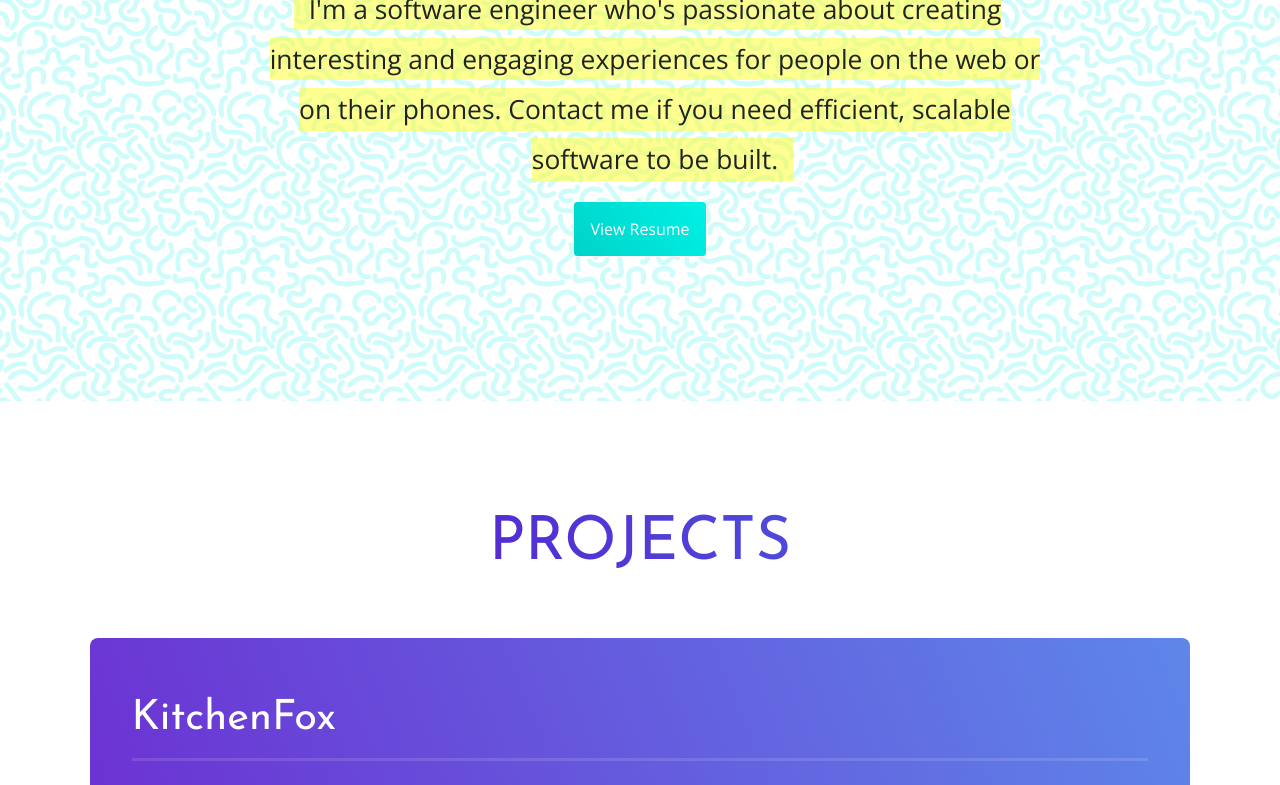
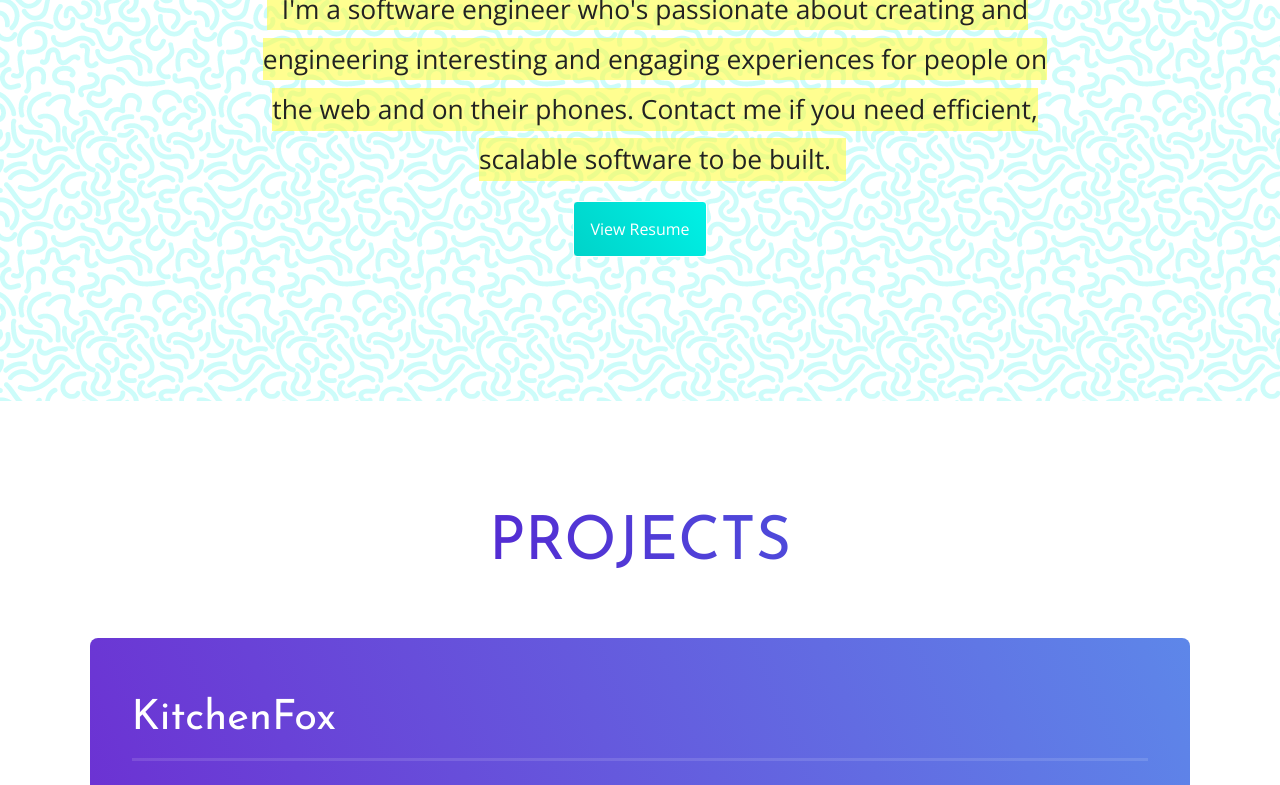
Before and after one commit to ky1007/ky1007.github.io, a plain HTML site: page index.html in a window 1280 px wide. Shown: the part 272-1057 px from the top of the page. Drawn offline with nearby package versions, Linux system fonts and the light colour scheme.

Commit message:
Edit mini bio

```diff
--- a/index.html
+++ b/index.html
@@ -13,7 +13,7 @@
       <h1>Kevin Yang</h1>
       <div class="about-container">
         <span class="about">
-          I'm a software engineer who's passionate about creating interesting and engaging experiences for people on the web or on their phones. Contact me if you need efficient, scalable software to be built.
+          I'm a software engineer who's passionate about creating and engineering interesting and engaging experiences for people on the web and on their phones. Contact me if you need efficient, scalable software to be built.
         </span>
         <br />
         <a href="./docs/KEVIN_YANG-Resume.pdf">View Resume</a>
```
